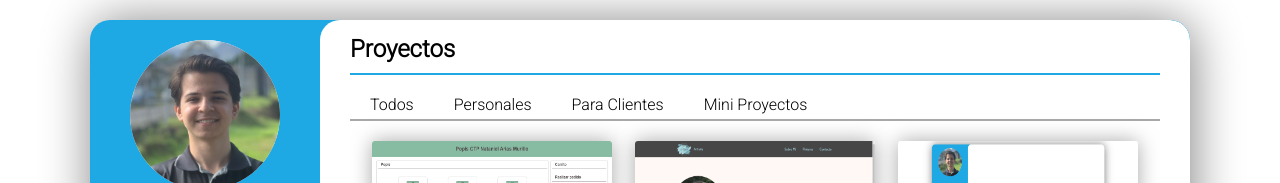
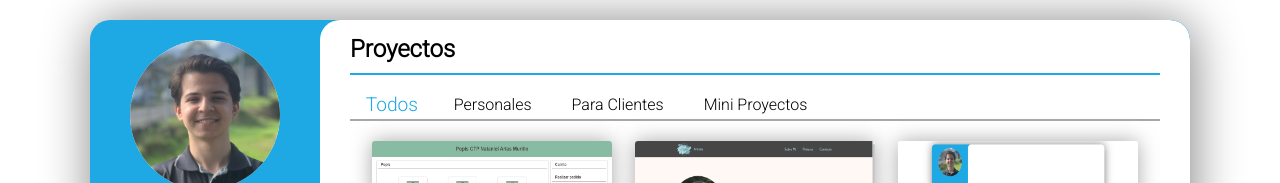
Before and after one commit to FabiSax12/Curriculum-Moderno-en-React, a React (Vite) app: page /proyects in a window 1280 px wide. Shown: the top 183 px of the page. Built offline with nearby package versions, Linux system fonts and the light colour scheme.

Commit message:
feature: Los botones de los filtros funcionan

```diff
--- a/src/App.jsx
+++ b/src/App.jsx
@@ -5,7 +5,6 @@ import Navegacion from "./Components/Nav/Navegacion";
 import { BrowserRouter } from "react-router-dom";
 
 function App() {
-  console.log("Render")
   return (
     <BrowserRouter>
       <div className="principal">
--- a/src/Components/Proyectos/Proyectos.css
+++ b/src/Components/Proyectos/Proyectos.css
@@ -17,9 +17,10 @@
     list-style: none;
     cursor: pointer;
     transition: all .3s ease;
+    user-select: none;
 }
 
-li.filtro_selected {
+li.selected {
     transform: scale(1.2);
     color: var(--primary);
 }
--- a/src/Components/Proyectos/Proyectos.jsx
+++ b/src/Components/Proyectos/Proyectos.jsx
@@ -1,4 +1,5 @@
 import "./Proyectos.css";
+import { useState } from "react";
 import { useFirstActivation } from "../../hooks/useFirstActivation";
 import ProyectCard from "../ProyectCard/ProyectCard";
 import {
@@ -9,11 +10,10 @@ import {
   faBootstrap,
 } from "@fortawesome/free-brands-svg-icons";
 import proyectosData from "../../data/proyectos.json"
-import { useState } from "react";
 
 const Proyectos = () => {
   const { pageContentRef } = useFirstActivation();
-  const [filterState, setFilterState ] = useState(null)
+  const [filterState, setFilterState ] = useState("todos")
 
   const lenguajes = {
     html: faHtml5,
@@ -23,29 +23,28 @@ const Proyectos = () => {
     bootstrap: faBootstrap,
   }
 
+  const handleClick = e => {
+    e.currentTarget.classList.add("selected")
+    const filtro = e.currentTarget.getAttribute("data-value");
+    setFilterState(filtro);
+  }
+
   return (
     <div className={`page_proyectos active`} id="proyectos">
       <h2 className="title">Proyectos</h2>
       <div className="content" ref={pageContentRef}>
         <nav>
-          <ul className="filtros_proyectos">
-            <li>Todos</li>
-            <li>Personales</li>
-            <li>Para Clientes</li>
-            <li>Mini Proyectos</li>
-          </ul>
+        <ul className="filtros_proyectos">
+          <li onClick={handleClick} data-value="todos" className={filterState === "todos" ? "selected" : ""}>Todos</li>
+          <li onClick={handleClick} data-value="personal" className={filterState === "personal" ? "selected" : ""}>Personales</li>
+          <li onClick={handleClick} data-value="cliente" className={filterState === "cliente" ? "selected" : ""}>Para Clientes</li>
+          <li onClick={handleClick} data-value="mini" className={filterState === "mini" ? "selected" : ""}>Mini Proyectos</li>
+        </ul>
         </nav>
         <div className="proyects_container">
-          {/* <ProyectCard
-            proyectName="Portfolio"
-            imageSrc="/proyectos/portfolio.PNG"
-            icons={[faReact]}
-            repo="https://github.com/FabiSax12/curriculum-moderno-en-react"
-            link="https://curriculum-moderno-en-react.vercel.app"
-          /> */}
           {
             proyectosData.filter(proyecto => {
-              if (filterState !== null) {
+              if (filterState !== "todos") {
                 return proyecto.filtros.includes(filterState);
               }
               return true;
--- a/src/data/proyectos.json
+++ b/src/data/proyectos.json
@@ -47,7 +47,8 @@
     "repositorio": "https://github.com/FabiSax12/conecta-4",
     "host": "https://conecta-4-two.vercel.app/",
     "filtros": [
-      "mini"
+      "mini",
+      "personal"
     ]
   }
 ]
```
